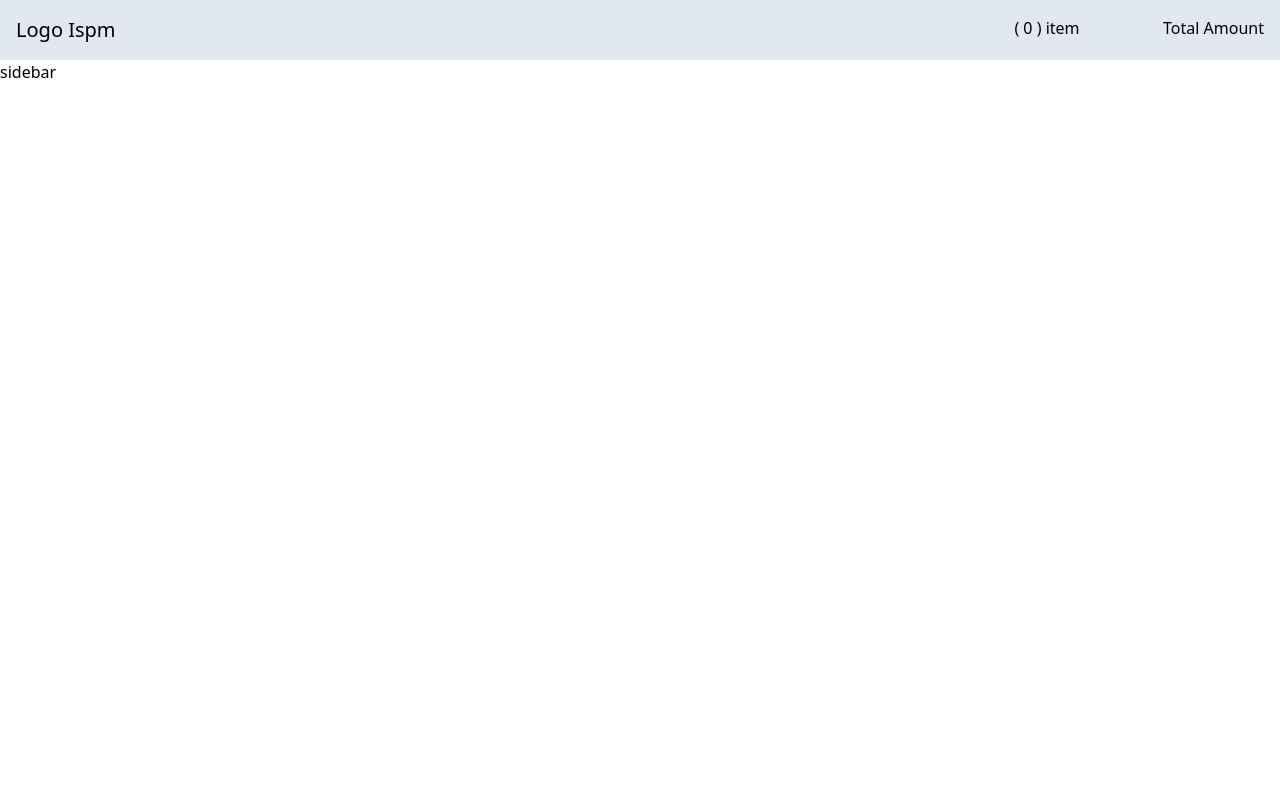
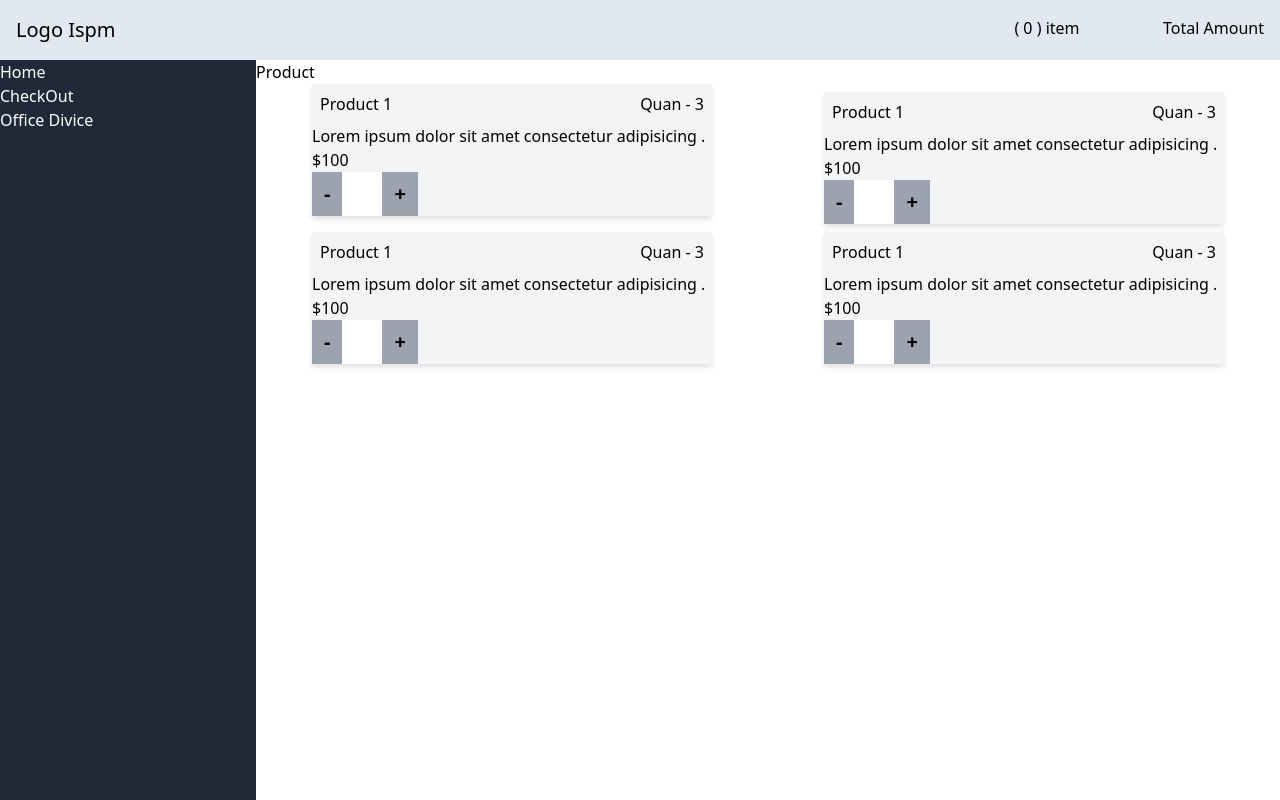
Before and after one commit to SandeepYadav99/FRONTEND-PRACTICAL-TEST, a React (Create React App) app: page / in a window 1280 px wide. Built offline with nearby package versions, Linux system fonts and the light colour scheme.

Commit message:
[feat] UI

```diff
--- a/package.json
+++ b/package.json
@@ -14,6 +14,7 @@
     "react": "^18.2.0",
     "react-dom": "^18.2.0",
     "react-redux": "^8.1.0",
+    "react-router-dom": "^6.13.0",
     "react-scripts": "5.0.1",
     "typescript": "^4.9.5",
     "web-vitals": "^2.1.4"
--- a/src/Main.tsx
+++ b/src/Main.tsx
@@ -1,11 +1,17 @@
 import React from 'react';
-import DashboardLayout from './app/pages/DashboardLayout/DashboardLayout';
+import Header from './app/components/Layout/Header';
+import Sidebar from './app/components/Layout/SideBar';
+import ProductBoard from './app/pages/ProductBoard/ProductBoard';
+
 
 const Main = () => {
     return (
-        <div>
-            <DashboardLayout />
-        </div>
+        <>
+            <Header />
+            <main className="ml-64">
+                <ProductBoard />
+            </main>
+        </>
     )
 }
 
--- a/src/app/components/Layout/DashBoardComponent.tsx
+++ /dev/null
@@ -1,20 +0,0 @@
-import Header from './Header';
-import Sidebar from './SideBar';
-
-type DashboardProps = {
-    children: JSX.Element | any;
-};
-
-const DashboardLayoutComponent = ({ children }: DashboardProps): JSX.Element => {
-    return (
-        <>
-            <Header />
-            <div className="page-wrapper">
-                <Sidebar />
-                {children}
-            </div>
-        </>
-    );
-};
-
-export default DashboardLayoutComponent;
--- a/src/app/components/Layout/Header.tsx
+++ b/src/app/components/Layout/Header.tsx
@@ -1,3 +1,6 @@
+import CheckOut from "../../pages/CheckOut/CheckOut";
+import Sidebar from "./SideBar";
+
 const Header = (): JSX.Element => {
     return (
         <div className="bg-slate-200">
@@ -8,6 +11,9 @@ const Header = (): JSX.Element => {
                     <span>Total Amount</span>
                 </div>
             </header>
+            <aside className="w-64 bg-gray-800 text-white fixed h-screen">
+               <Sidebar/>
+            </aside>
 
         </div>
     );
--- a/src/app/components/Layout/SideBar.tsx
+++ b/src/app/components/Layout/SideBar.tsx
@@ -1,5 +1,21 @@
+import { Link } from "react-router-dom";
+import Header from "./Header";
+
 const Sidebar = (): JSX.Element => {
-    return <>sidebar</>;
+    return <div>
+        <ul>
+            <li>
+                <Link to={'/'}>Home</Link>
+            </li>
+            <li>
+                <Link to={'/checkOut'}>CheckOut</Link>
+            </li>
+            <li>
+                <Link to={'/officeDivice'}>Office Divice</Link>
+            </li>
+
+        </ul>
+    </div>;
 };
 
 export default Sidebar;
--- /dev/null
+++ b/src/app/pages/CheckOut/CheckOut.tsx
@@ -0,0 +1,37 @@
+import React from 'react'
+import Header from '../../components/Layout/Header'
+
+const CheckOut = () => {
+    return (
+        <>
+            <Header />
+            <div className="ml-64">
+                <div>
+                    <div className='flex justify-around '>
+                        <span>id</span>
+                        <span>Name</span>
+                        <span>Price</span>
+                        <span>Qty</span>
+                        <span>Total</span>
+                    </div>
+                    <div className='flex justify-around '>
+                        <span>1</span>
+                        <span>Product 1</span>
+                        <span>100</span>
+                        <span>2</span>
+                        <span>$200</span>
+                    </div>
+                    <div className='flex justify-around '>
+                        <span>2</span>
+                        <span>Product 2</span>
+                        <span>300</span>
+                        <span>2</span>
+                        <span>$600</span>
+                    </div>
+                </div>
+            </div>
+        </>
+    )
+}
+
+export default CheckOut
--- a/src/app/pages/Dashboard/Dashboard.tsx
+++ /dev/null
@@ -1,5 +0,0 @@
-const Dashboard = () => {
-    return <p>Dashboard</p>;
-};
-
-export default Dashboard;
--- a/src/app/pages/DashboardLayout/DashboardLayout.tsx
+++ /dev/null
@@ -1,20 +0,0 @@
-// import { Navigate, Outlet, Route, Routes } from 'react-router-dom';
-import DashboardLayoutComponent from '../../components/Layout/DashBoardComponent';
-// import Dashboard from '../Dashboard/Dashboard';
-
-function DashboardLayout() {
-    return (
-        <>
-            <DashboardLayoutComponent>
-                {/* <Routes> */}
-                    {/*dashboard */}
-                    {/* <Route path="/" element={<Dashboard />} />
-                    <Route path="/*" element={<Navigate replace to={'/dashboard'} />} /> */}
-                {/* </Routes> */}
-                {/* <Outlet /> */}
-            </DashboardLayoutComponent>
-        </>
-    );
-}
-
-export default DashboardLayout;
--- /dev/null
+++ b/src/app/pages/OfficeDivice/OfficeDivice.tsx
@@ -0,0 +1,14 @@
+import React from 'react'
+import Header from '../../components/Layout/Header'
+
+const OfficeDivice = () => {
+    return (
+        <div>
+            <Header/>
+            <div className="ml-64">OfficeDivice</div>
+
+        </div>
+    )
+}
+
+export default OfficeDivice
--- /dev/null
+++ b/src/app/pages/ProductBoard/ProductBoard.tsx
@@ -0,0 +1,69 @@
+import React from 'react'
+import Sidebar from '../../components/Layout/SideBar'
+
+const ProductBoard = () => {
+    return (
+        <>
+            <h1>Product</h1>
+            <div className='flex justify-around center flex-wrap items-center w-full  '>
+                <div className=' mb-4 bg-gray-100 w-[25rem] rounded drop-shadow-md '>
+                    <div className='flex justify-between m-2'>
+                        <h3>Product 1</h3>
+                        <span>Quan - 3</span>
+                    </div>
+                    <p>Lorem ipsum dolor sit amet consectetur adipisicing . </p>
+                    <span>$100</span>
+                    <div className='flex'>
+                        <button className='font-bold text-xl border px-3 py-2 bg-gray-400 text-black'>-</button>
+                        <input type="text" className='p-2 w-10' />
+                        <button className='font-bold text-xl border px-3 py-2 bg-gray-400 text-black'>+</button>
+                    </div>
+                </div>
+                <div className='  bg-gray-100 w-[25rem] rounded drop-shadow-md '>
+                    <div className='flex justify-between m-2'>
+                        <h3>Product 1</h3>
+                        <span>Quan - 3</span>
+                    </div>
+                    <p>Lorem ipsum dolor sit amet consectetur adipisicing . </p>
+                    <span>$100</span>
+                    <div className='flex'>
+                        <button className='font-bold text-xl border px-3 py-2 bg-gray-400 text-black'>-</button>
+                        <input type="text" className='p-2 w-10' />
+                        <button className='font-bold text-xl border px-3 py-2 bg-gray-400 text-black'>+</button>
+                    </div>
+                </div>
+
+                <div className='  bg-gray-100 w-[25rem] rounded drop-shadow-md '>
+                    <div className='flex justify-between m-2'>
+                        <h3>Product 1</h3>
+                        <span>Quan - 3</span>
+                    </div>
+                    <p>Lorem ipsum dolor sit amet consectetur adipisicing . </p>
+                    <span>$100</span>
+                    <div className='flex'>
+                        <button className='font-bold text-xl border px-3 py-2 bg-gray-400 text-black'>-</button>
+                        <input type="text" className='p-2 w-10' />
+                        <button className='font-bold text-xl border px-3 py-2 bg-gray-400 text-black'>+</button>
+                    </div>
+                </div>
+
+                <div className='  bg-gray-100 w-[25rem] rounded drop-shadow-md '>
+                    <div className='flex justify-between m-2'>
+                        <h3>Product 1</h3>
+                        <span>Quan - 3</span>
+                    </div>
+                    <p>Lorem ipsum dolor sit amet consectetur adipisicing . </p>
+                    <span>$100</span>
+                    <div className='flex'>
+                        <button className='font-bold text-xl border px-3 py-2 bg-gray-400 text-black'>-</button>
+                        <input type="text" className='p-2 w-10' />
+                        <button className='font-bold text-xl border px-3 py-2 bg-gray-400 text-black'>+</button>
+                    </div>
+                </div>
+            </div>
+
+        </>
+    )
+}
+
+export default ProductBoard
--- a/src/index.tsx
+++ b/src/index.tsx
@@ -5,6 +5,24 @@ import Main from './Main';
 import reportWebVitals from './reportWebVitals';
 import { Provider } from 'react-redux';
 import { store } from './app/store/store';
+import { createBrowserRouter, RouterProvider } from 'react-router-dom';
+import CheckOut from './app/pages/CheckOut/CheckOut';
+import OfficeDivice from './app/pages/OfficeDivice/OfficeDivice';
+
+const router = createBrowserRouter([
+  {
+    path: "/",
+    element: <Main />,
+  },
+  {
+    path: "/checkout",
+    element: <CheckOut />,
+  },
+  {
+    path: "/officeDivice",
+    element: <OfficeDivice />,
+  },
+]);
 
 const root = ReactDOM.createRoot(
   document.getElementById('root') as HTMLElement
@@ -12,7 +30,7 @@ const root = ReactDOM.createRoot(
 root.render(
   <React.StrictMode>
     <Provider store={store}>
-      <Main />
+      <RouterProvider router={router} />
     </Provider>
   </React.StrictMode>
 );
```
Also changed, not shown: 1 other file (tests, documents, lock files or other folders).
